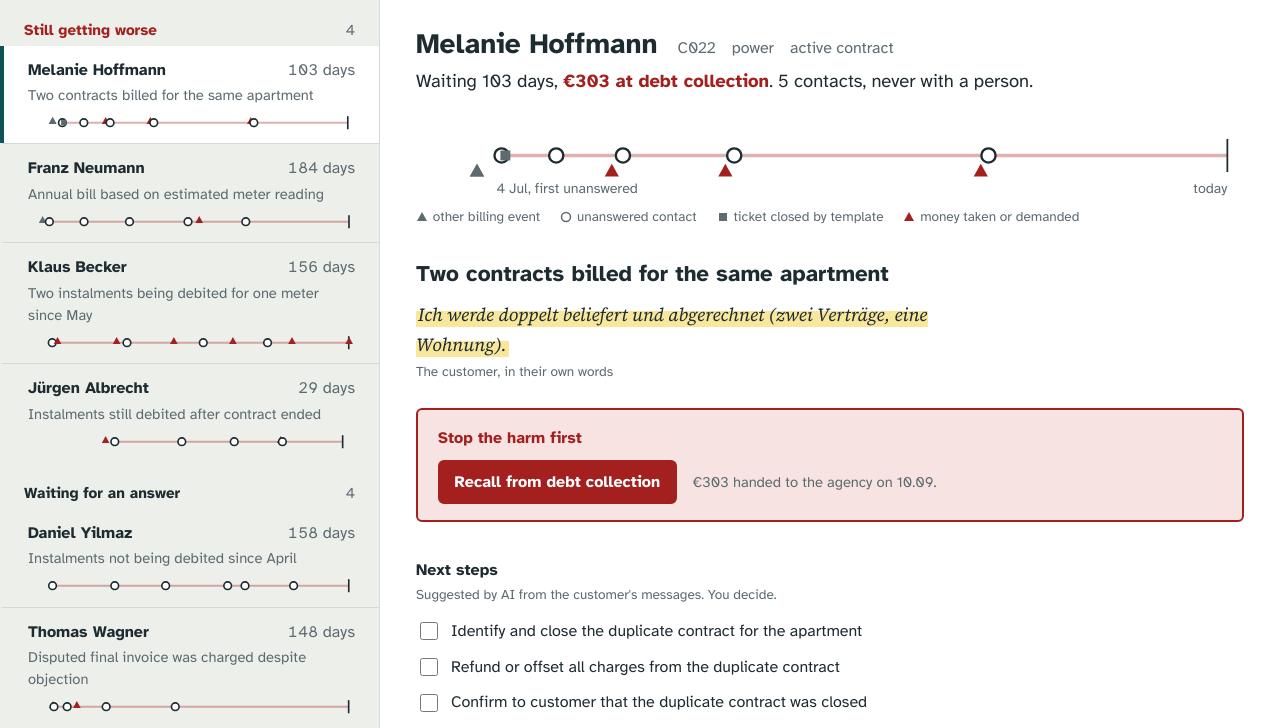
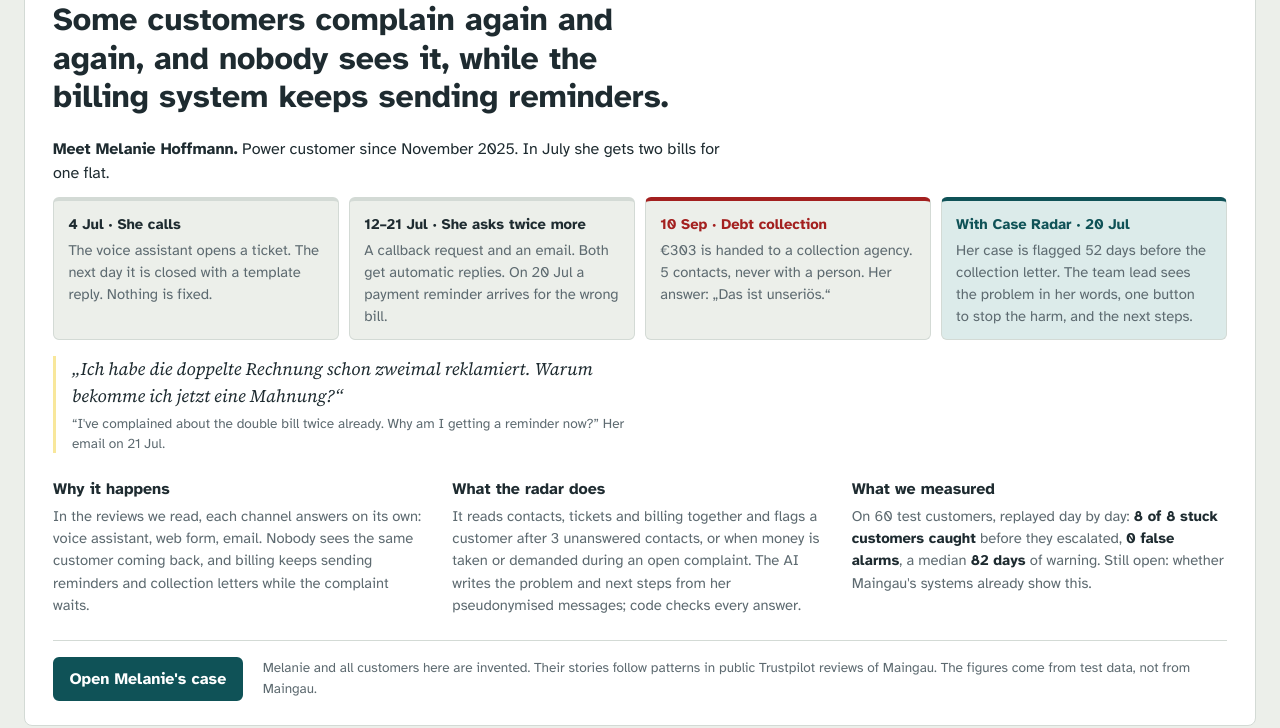
Before and after one commit to mo-heatt/case-radar-demo, a plain HTML site: page index.html in a window 1280 px wide. Shown: the part 110-838 px from the top of the page. Drawn offline with Linux system fonts and the light colour scheme.

Commit message:
Add files via upload

```diff
--- a/index.html
+++ b/index.html
@@ -38,6 +38,27 @@
 body { margin: 0; background: var(--paper); color: var(--ink); font: 16px/1.5 var(--sans); }
 button { font: inherit; color: inherit; }
 :focus-visible { outline: 3px solid var(--act); outline-offset: 2px; }
+
+/* ── the story: one invented customer, from first call to debt collection ── */
+.story { margin: 1.25rem 1.5rem 0.5rem; padding: 1.5rem 1.75rem; background: var(--sheet); border: 1px solid var(--rule); border-radius: 8px; }
+.story .eyebrow { margin: 0 0 0.4rem; font-size: 0.8rem; font-weight: 700; letter-spacing: 0.08em; text-transform: uppercase; color: var(--act); }
+.story h1 { margin: 0 0 1.25rem; font-size: clamp(1.4rem, 2.6vw, 2rem); line-height: 1.2; max-width: 34ch; text-wrap: balance; }
+.story h2 { margin: 0 0 0.3rem; font-size: 1rem; }
+.story .meet { margin: 0 0 0.75rem; max-width: 65ch; }
+.flow { list-style: none; margin: 0 0 1rem; padding: 0; display: grid; grid-template-columns: repeat(4, minmax(0, 1fr)); gap: 0.6rem; }
+.flow li { display: flex; flex-direction: column; gap: 0.25rem; padding: 0.75rem 0.9rem; background: var(--paper); border: 1px solid var(--rule); border-top: 4px solid var(--rule); border-radius: 6px; font-size: 0.92rem; }
+.flow li span { color: var(--muted); }
+.flow li.bad { border-top-color: var(--harm); }
+.flow li.bad b { color: var(--harm); }
+.flow li.good { border-top-color: var(--act); background: var(--act-soft); }
+.flow li.good b { color: var(--act); }
+.her-words { margin: 0 0 1.5rem; padding-left: 1rem; border-left: 3px solid var(--mark); font: italic 1.1rem/1.55 var(--serif); max-width: 62ch; }
+.her-words span { display: block; margin-top: 0.25rem; font: 0.85rem/1.4 var(--sans); color: var(--muted); }
+.story-cols { display: grid; grid-template-columns: repeat(3, minmax(0, 1fr)); gap: 1.5rem; }
+.story-cols p { margin: 0; font-size: 0.92rem; color: var(--muted); }
+.story-cols b { color: var(--ink); }
+.story-foot { display: flex; flex-wrap: wrap; align-items: center; gap: 0.75rem 1.25rem; margin-top: 1.5rem; padding-top: 1rem; border-top: 1px solid var(--rule); }
+.story-foot p { margin: 0; flex: 1 1 30ch; font-size: 0.85rem; color: var(--muted); }
 
 .top { display: flex; align-items: baseline; gap: 1.25rem; padding: 1.25rem 1.5rem 0.75rem; }
 .top h1 { margin: 0; font-size: 1.5rem; }
@@ -132,6 +153,8 @@ h4 { margin: 2.25rem 0 0.6rem; font-size: 1rem; }
   .top { flex-direction: column; gap: 0.25rem; padding: 1rem; }
   .row, .group { padding-left: 1rem; padding-right: 1rem; margin-left: 0; margin-right: 0; }
   .group { padding-top: 0.5rem; }
+  .story { margin: 1rem 1rem 0.5rem; padding: 1.25rem 1rem; }
+  .flow, .story-cols { grid-template-columns: minmax(0, 1fr); }
 }
 @media (prefers-reduced-motion: no-preference) {
   .done { animation: settle 300ms ease-out; }
@@ -150,6 +173,38 @@ h4 { margin: 2.25rem 0 0.6rem; font-size: 1rem; }
 </head>
 <body>
 <p class="demo-note"><span><strong>Demo with invented customers.</strong> Click anything: your clicks are saved only in your own browser and reach no real system.</span><button class="undo" id="clear-clicks">Clear my clicks</button></p>
+<section class="story" aria-label="The story">
+    <p class="eyebrow">Maingau Case Radar · the problem we are solving</p>
+    <h1>Some customers complain again and again, and nobody sees it, while the billing system keeps sending reminders.</h1>
+
+    <p class="meet"><b>Meet Melanie Hoffmann.</b> Power customer since November 2025. In July she gets two bills for one flat.</p>
+    <ol class="flow">
+      <li><b>4 Jul · She calls</b><span>The voice assistant opens a ticket. The next day it is closed with a template reply. Nothing is fixed.</span></li>
+      <li><b>12–21 Jul · She asks twice more</b><span>A callback request and an email. Both get automatic replies. On 20 Jul a payment reminder arrives for the wrong bill.</span></li>
+      <li class="bad"><b>10 Sep · Debt collection</b><span>€303 is handed to a collection agency. 5 contacts, never with a person. Her answer: „Das ist unseriös.“</span></li>
+      <li class="good"><b>With Case Radar · 20 Jul</b><span>Her case is flagged 52 days before the collection letter. The team lead sees the problem in her words, one button to stop the harm, and the next steps.</span></li>
+    </ol>
+    <blockquote class="her-words">„Ich habe die doppelte Rechnung schon zweimal reklamiert. Warum bekomme ich jetzt eine Mahnung?“<span>“I've complained about the double bill twice already. Why am I getting a reminder now?” Her email on 21 Jul.</span></blockquote>
+
+    <div class="story-cols">
+      <div>
+        <h2>Why it happens</h2>
+        <p>In the reviews we read, each channel answers on its own: voice assistant, web form, email. Nobody sees the same customer coming back, and billing keeps sending reminders and collection letters while the complaint waits.</p>
+      </div>
+      <div>
+        <h2>What the radar does</h2>
+        <p>It reads contacts, tickets and billing together and flags a customer after 3 unanswered contacts, or when money is taken or demanded during an open complaint. The AI writes the problem and next steps from her pseudonymised messages; code checks every answer.</p>
+      </div>
+      <div>
+        <h2>What we measured</h2>
+        <p>On 60 test customers, replayed day by day: <b>8 of 8 stuck customers caught</b> before they escalated, <b>0 false alarms</b>, a median <b>82 days</b> of warning. Still open: whether Maingau's systems already show this.</p>
+      </div>
+    </div>
+    <div class="story-foot">
+      <button class="btn" type="button" data-open="C022">Open Melanie's case</button>
+      <p>Melanie and all customers here are invented. Their stories follow patterns in public Trustpilot reviews of Maingau. The figures come from test data, not from Maingau.</p>
+    </div>
+  </section>
 <header class="top">
   <h1>Stuck cases</h1>
   <p id="summary" class="summary"></p>
@@ -359,6 +414,8 @@ document.addEventListener('click', (e) => {
   if (row) { state.selected = row.dataset.id; render(); document.getElementById('detail').scrollIntoView({ block: matchMedia('(max-width: 900px)').matches ? 'start' : 'nearest' }); return; }
   if (e.target.closest('[data-nav="list"]')) { document.getElementById('queue').scrollIntoView({ block: 'start' }); return; }
   if (e.target.closest('#clear-clicks')) { clearClicks(); return; }
+  const open = e.target.closest('[data-open]');
+  if (open) { state.selected = open.dataset.open; render(); document.getElementById('detail').scrollIntoView({ block: 'start' }); return; }
   const b = e.target.closest('[data-act]');
   if (b) act(state.selected, b.dataset.act, b.dataset.undo === '1');
 });
```
